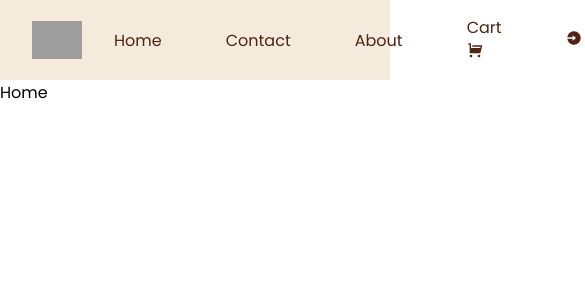
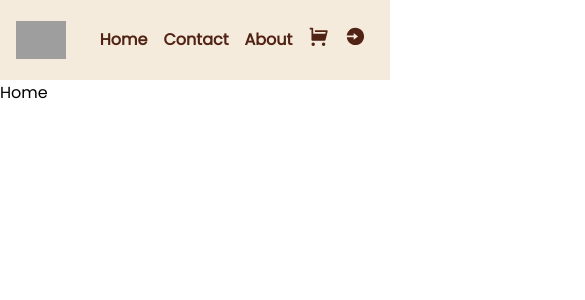
Before and after one commit to temisan0x/Burger-King, a React (Create React App) app in the folder frontend/: page / in a window 390 px wide. Shown: the top 300 px of the page, 585 px wide, since content can reach past the window. Built offline with nearby package versions, Linux system fonts and the light colour scheme; grey boxes are pictures that could not be loaded.

Commit message:
feat: Thank you Gonav media querie ✨

```diff
--- a/frontend/src/components/Layout/Header.jsx
+++ b/frontend/src/components/Layout/Header.jsx
@@ -14,7 +14,7 @@ const Header = ({isAuthenticated}) => {
             <Link to="/">Home</Link>
             <Link to="/contact">Contact</Link>
             <Link to="/about">About</Link>
-            <Link to="/cart">Cart <RiShoppingCartFill/></Link>
+            <Link to="/cart"><RiShoppingCartFill/></Link>
             <Link to={isAuthenticated ? "/me": "/login"}>
                 {isAuthenticated ? <FaUserAlt/> : <RiLoginCircleFill/>}
             </Link>
--- a/frontend/src/styles/header.scss
+++ b/frontend/src/styles/header.scss
@@ -20,13 +20,34 @@ nav {
       margin: 0 2rem;
       color: $textColor;
       transition: color 0.3s ease-in-out;
+      font-weight: 600;
 
       &:hover::after {
         content: "";
-                color:$hover;
+        color: $hover;
+        font-size: 20px;
+        height: 5px;
+      }
+
+      > svg {
+        font-size: 1.3rem;
+
+        &:hover::after {
+          content: "";
+          color: $hover;
           font-size: 20px;
           height: 5px;
         }
       }
     }
   }
+}
+
+@media screen and (max-width: 767px) {
+  nav {
+    padding: 1rem;
+    > div > a {
+        margin: 0 0.5rem;
+    }
+  }
+}
```
Lines whose indentation alone changed are shown as unchanged.
